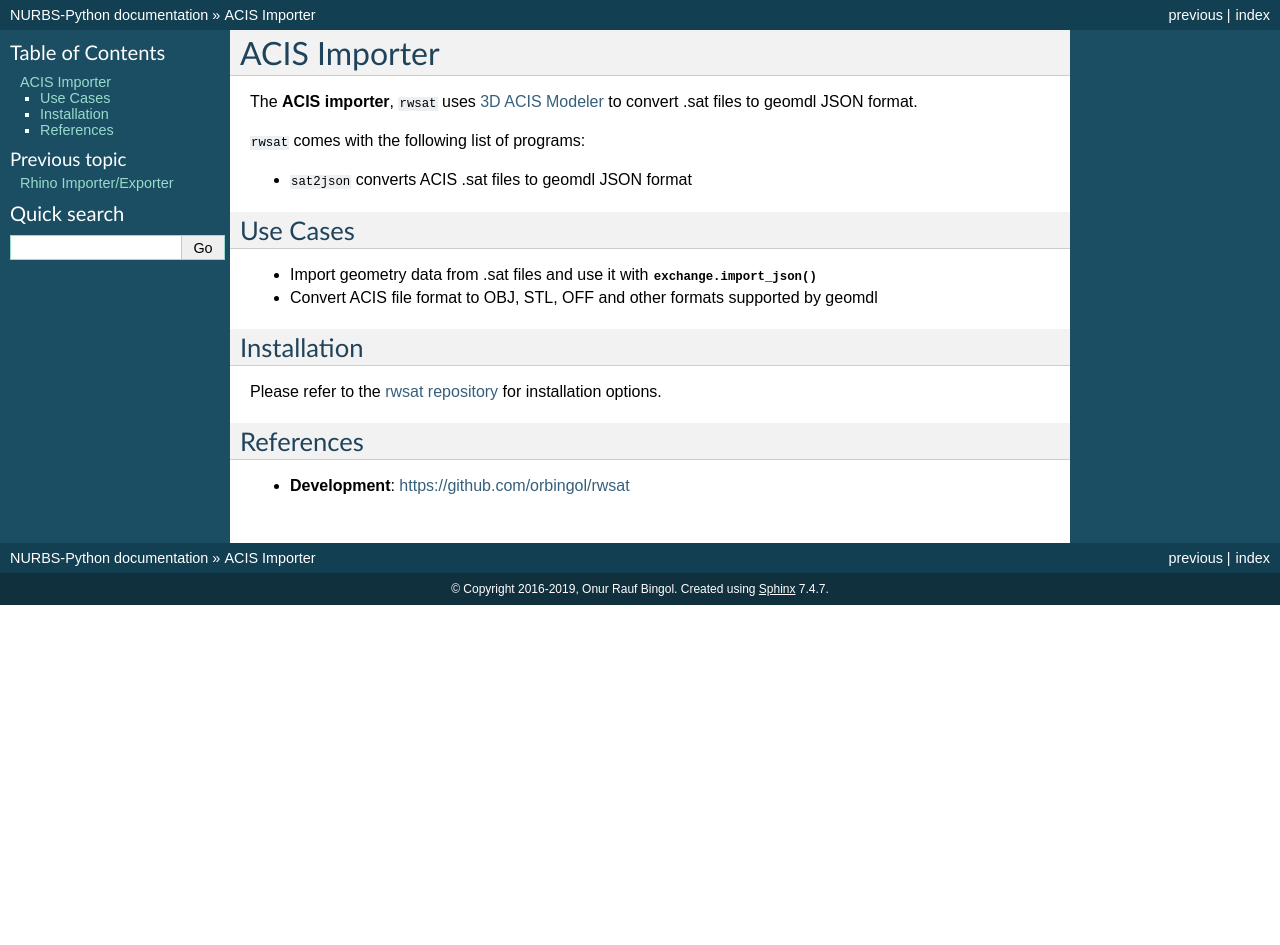
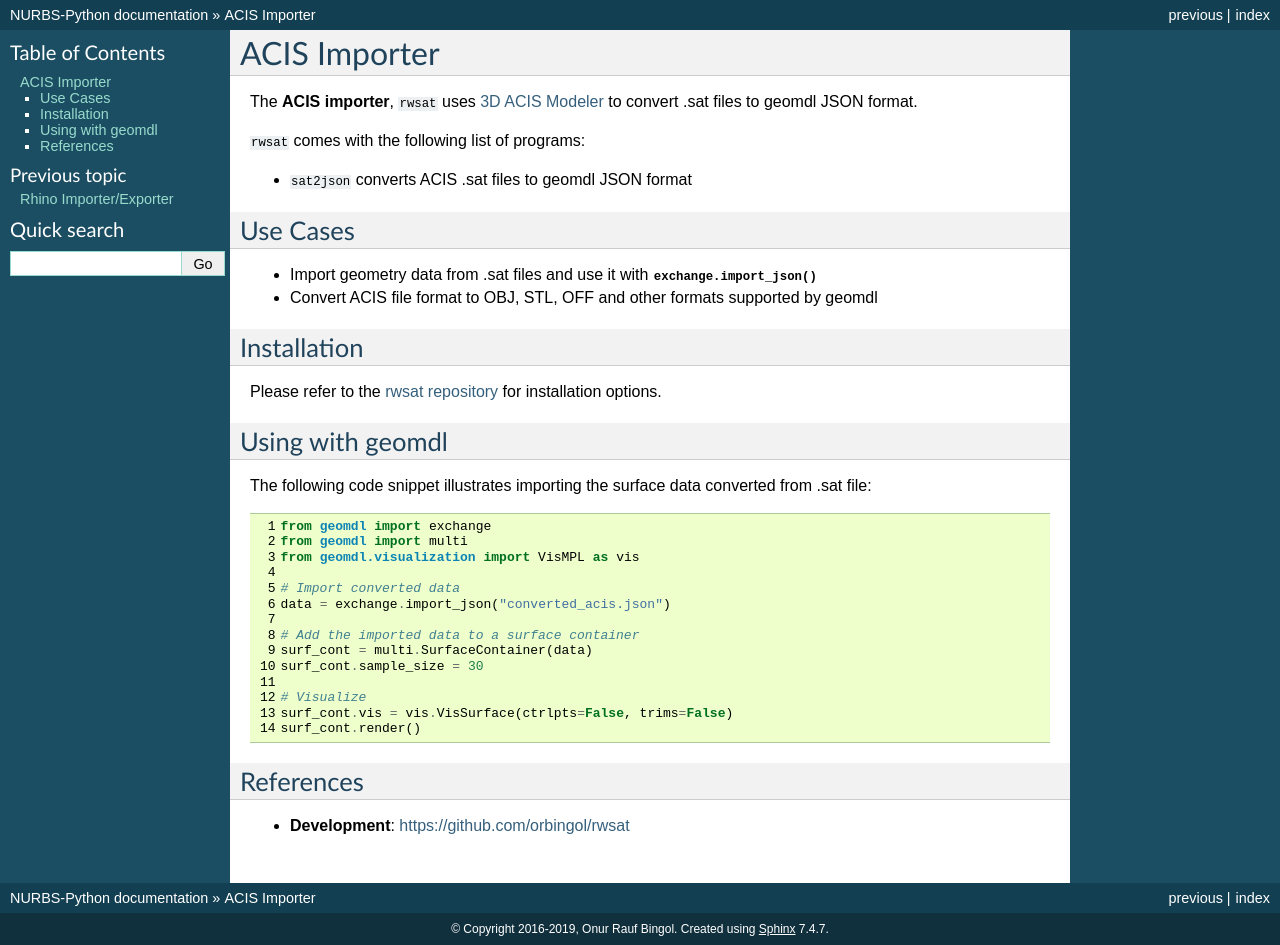
Before and after one commit to orbingol/NURBS-Python, a Sphinx documentation site: the page built from docs/modules_acis.rst, in a window 1280 px wide. Built offline with Sphinx 7.4.7, drawn with Linux system fonts in a browser that asks for light colours; formulas are drawn with MathJax 3; before the commit the page ends 900 px from its top, so only the background shows below that.

Commit message:
Add example script for using rw3dm and rwsat modules

```diff
--- a/docs/modules_acis.rst
+++ b/docs/modules_acis.rst
@@ -19,6 +19,29 @@ Installation
 
 Please refer to the `rwsat repository <https://github.com/orbingol/rwsat>`_ for installation options.
 
+Using with geomdl
+=================
+
+The following code snippet illustrates importing the surface data converted from .sat file:
+
+.. code-block:: python
+    :linenos:
+
+    from geomdl import exchange
+    from geomdl import multi
+    from geomdl.visualization import VisMPL as vis
+
+    # Import converted data
+    data = exchange.import_json("converted_acis.json")
+
+    # Add the imported data to a surface container
+    surf_cont = multi.SurfaceContainer(data)
+    surf_cont.sample_size = 30
+
+    # Visualize
+    surf_cont.vis = vis.VisSurface(ctrlpts=False, trims=False)
+    surf_cont.render()
+
 References
 ==========
 
```
Also changed, not shown: docs/modules_rhino.rst (+23 -0 lines).
